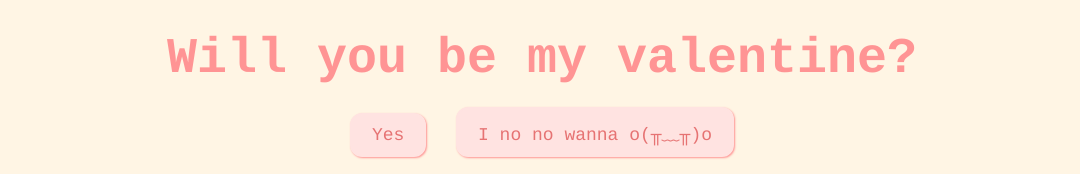
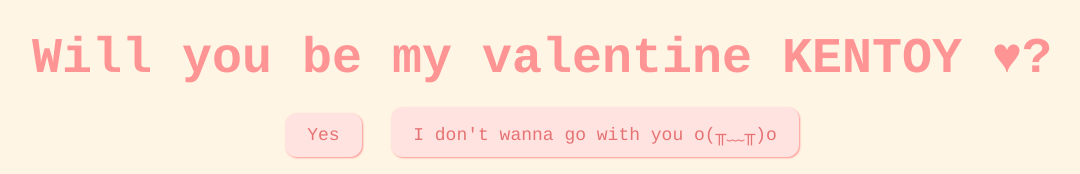
Before and after one commit to kentoy-21/ILOVEYOU, a plain HTML site: page index.html in a window 1280 px wide. Shown: the top 174 px of the page, without its empty margins (98-1178 px from the left). Drawn offline with Linux system fonts and the light colour scheme.

Commit message:
Update index.html

```diff
--- a/index.html
+++ b/index.html
@@ -7,11 +7,11 @@
     <link rel="stylesheet" href="css/valentine.css" />
   </head>
   <body>
-    <div id="valentineQuestion"><b>Will you be my valentine?</b></div>
+    <div id="valentineQuestion"><b>Will you be my valentine KENTOY ♥?</b></div>
     <button class="answerButton" onclick="location.href='thankyou.html'">
       Yes
     </button>
-    <button class="answerButton" id="noButton">I no no wanna o(╥﹏╥)o</button>
+    <button class="answerButton" id="noButton">I don't wanna go with you o(╥﹏╥)o</button>
     <br />
     <img src="cat.gif" alt="cat asking question" class="responsive" />
 
```
